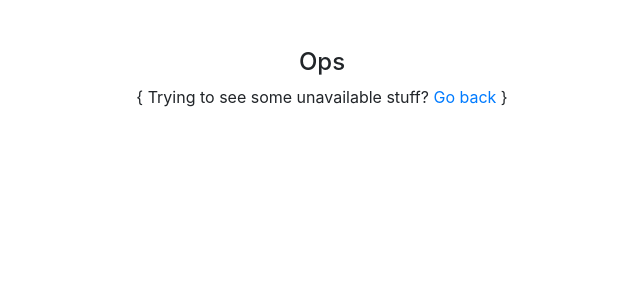
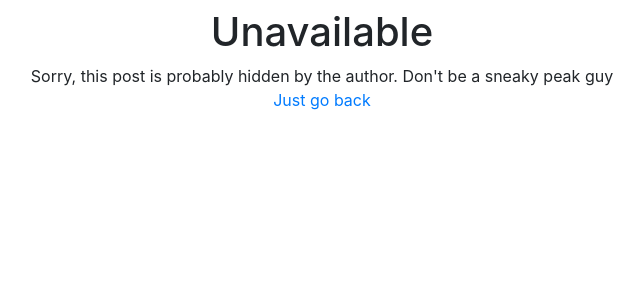
Before and after one commit to sosolidkk/my-blog, a Flask app: page /view-post/1 in a window 1280 px wide. Shown: the top 300 px of the page, without its empty margins (318-961 px from the left). Run offline with Flask 2, Linux system fonts and the light colour scheme; data that the repository does not hold is empty; some libraries are stand-ins or nearby versions.

Commit message:
<change>(unavailable): updated unavailable page design

```diff
--- a/app/main/web/templates/unavailable.html
+++ b/app/main/web/templates/unavailable.html
@@ -3,12 +3,12 @@
 {% block body %}
 <div class="container">
     <div class="row">
-        <div class="col-lg-12 text-center">
-            <h4 class="mt-5">Ops</h4>
-            {
-            Trying to see some unavailable stuff?
-            <a href="{{ url_for('main.index') }}">Go back</a>
-            }
+        <div class="col-md-12 mt-2">
+            <div class="text-center">
+                <h1>Unavailable</h1>
+                <div>Sorry, this post is probably hidden by the author. Don't be a sneaky peak guy</div>
+                <div><a href="{{ url_for('main.index') }}">Just go back</a></div>
+            </div>
         </div>
     </div>
 </div>
```
